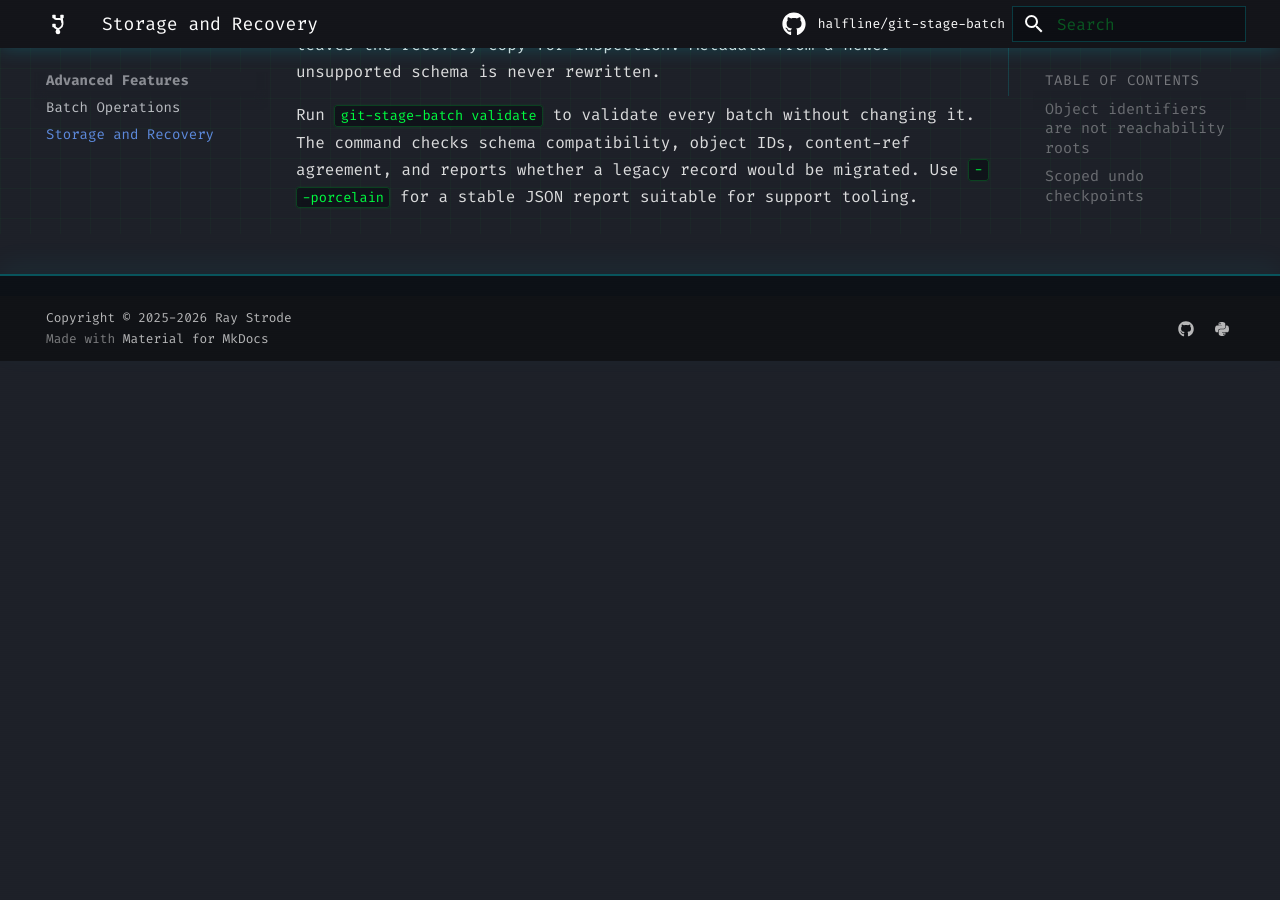
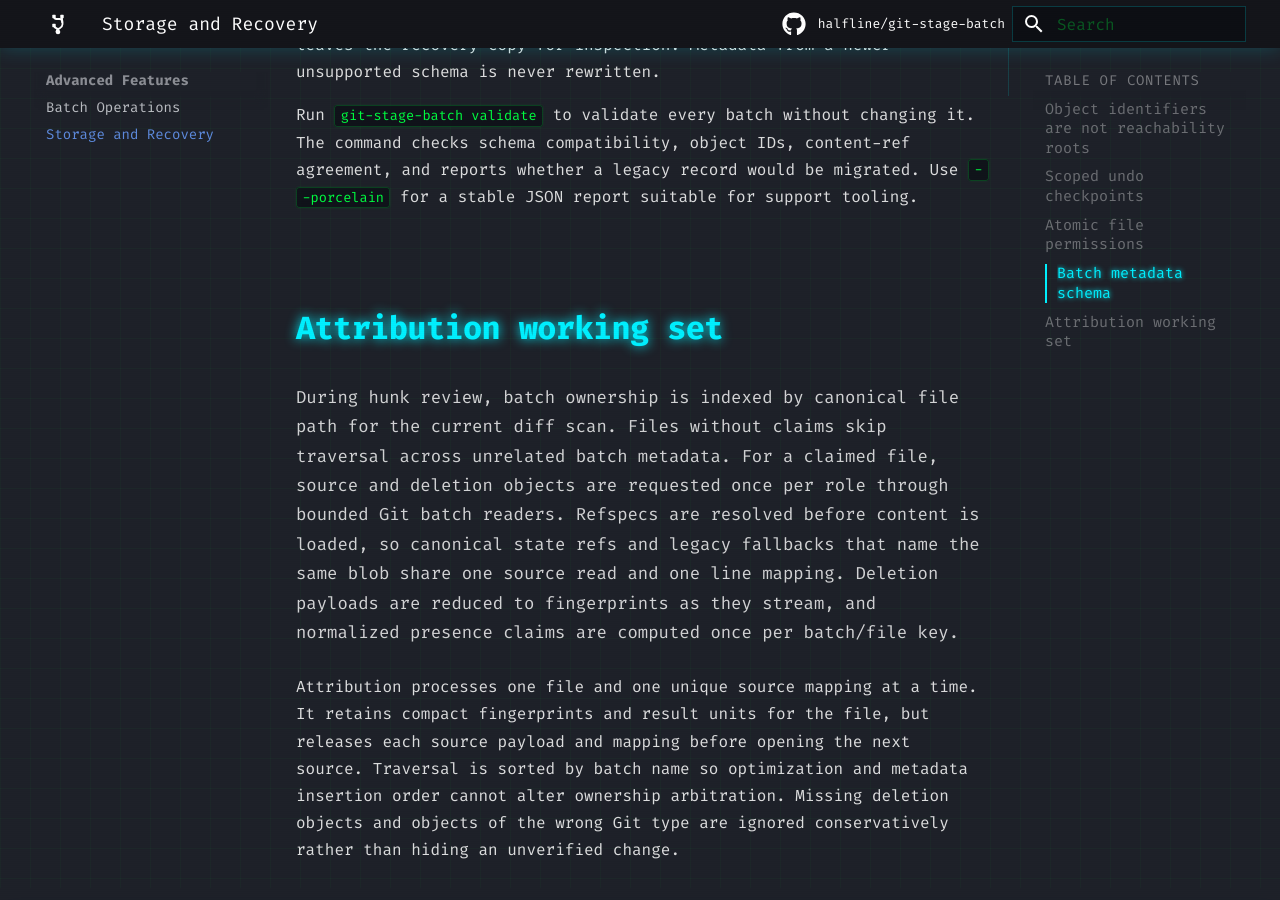
Before and after one commit to halfline/git-stage-batch, an MkDocs documentation site: the page built from docs/storage.md, in a window 1280 px wide and 900 px high, scrolled down 3059 px. Built offline with MkDocs 1.6.1 and Material for MkDocs 9.7.7, drawn with Linux system fonts in a browser that asks for light colours; comment, search, counter and statistics services are not loaded; before the commit the page ends 3420 px from its top, so only the background shows below that.

Commit message:
docs: Explain ownership analysis limits
Hunk review now narrows metadata to the current path. For that path, it
recognizes shared Git objects and keeps only one source comparison open at
a time.

Those limits are spread across metadata lookup, object reading, and line
matching. Without one description of the whole path, users and support
tools cannot tell what work should grow with the number of saved changes.

This commit explains the sequence in the storage guide. It describes how
claims are selected, how shared sources are recognized, when object content
is released, and why missing or unsuitable objects leave changes visible.

The series now gives hunk review a bounded ownership path and documents the
limits that future changes must preserve.

```diff
--- a/docs/storage.md
+++ b/docs/storage.md
@@ -89,3 +89,21 @@
 command checks schema compatibility, object IDs, content-ref agreement, and
 reports whether a legacy record would be migrated. Use `--porcelain` for a
 stable JSON report suitable for support tooling.
+
+## Attribution working set
+
+During hunk review, batch ownership is indexed by canonical file path for the
+current diff scan. Files without claims skip traversal across unrelated batch
+metadata. For a claimed file, source and deletion objects are requested once
+per role through bounded Git batch readers. Refspecs are resolved before
+content is loaded, so canonical state refs and legacy fallbacks that name the
+same blob share one source read and one line mapping. Deletion payloads are
+reduced to fingerprints as they stream, and normalized presence claims are
+computed once per batch/file key.
+
+Attribution processes one file and one unique source mapping at a time. It
+retains compact fingerprints and result units for the file, but releases each
+source payload and mapping before opening the next source. Traversal is sorted
+by batch name so optimization and metadata insertion order cannot alter
+ownership arbitration. Missing deletion objects and objects of the wrong Git
+type are ignored conservatively rather than hiding an unverified change.
```
